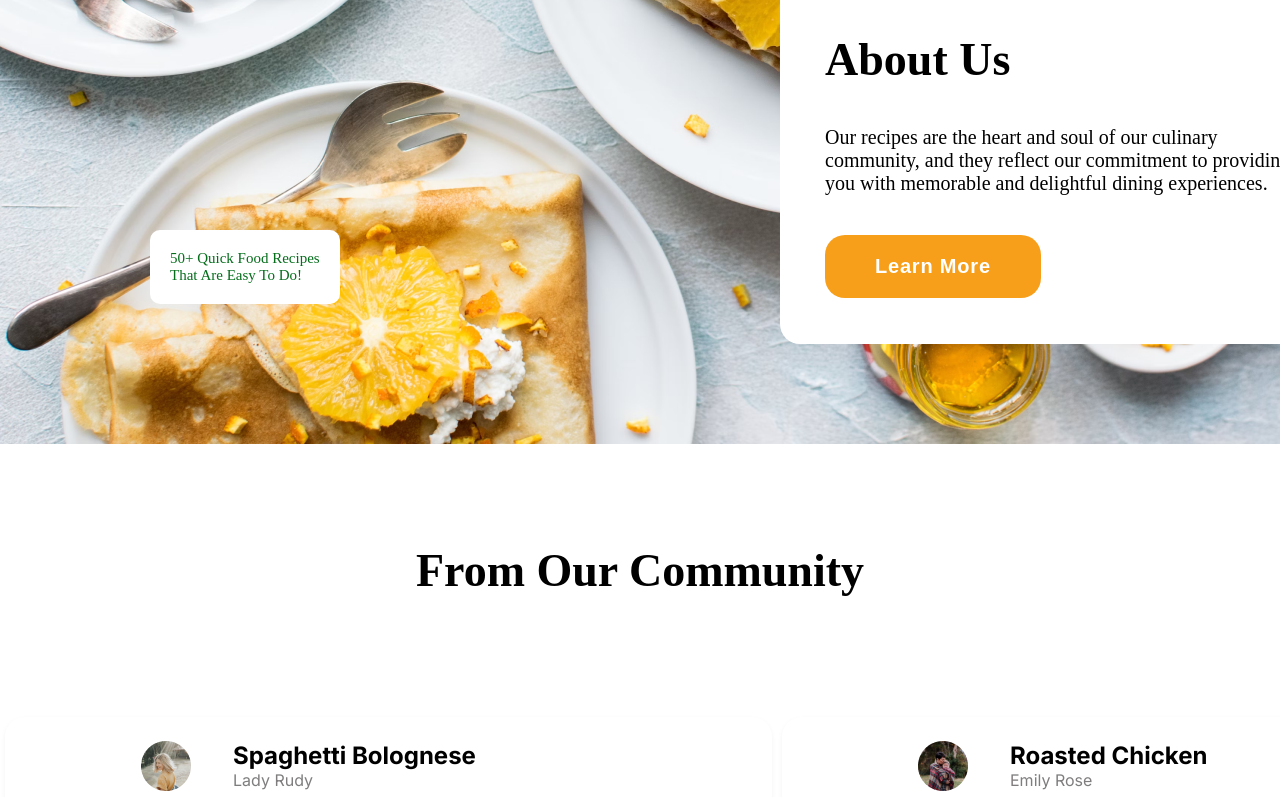
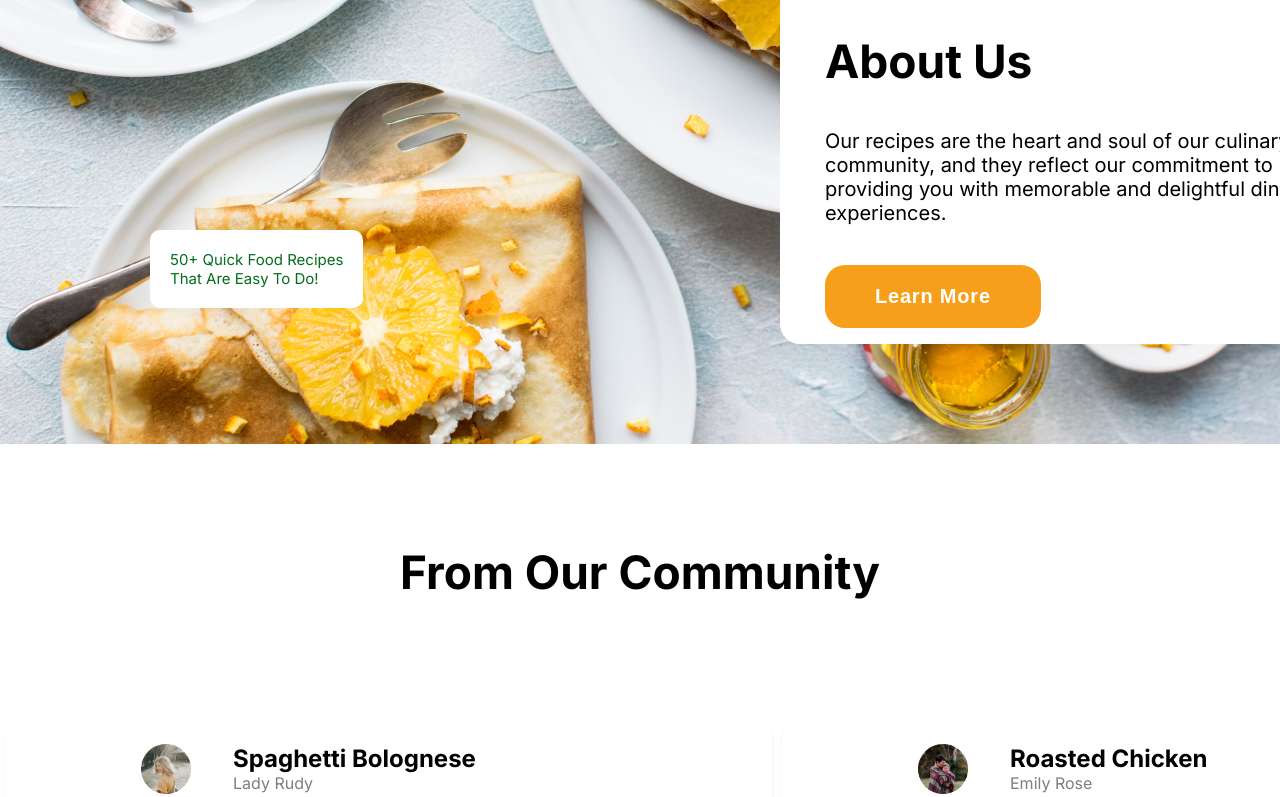
Before and after one commit to Chloedj/react-recipe-app, a React (Create React App) app in the folder recipe-app/: page / in a window 1280 px wide. Shown: the part 2274-3071 px from the top of the page. Built offline with nearby package versions, Linux system fonts and the light colour scheme.

Commit message:
Fixed title fonts

```diff
--- a/recipe-app/src/containers/about/about.css
+++ b/recipe-app/src/containers/about/about.css
@@ -10,6 +10,7 @@
     justify-content: center;
     align-items: center;
     position: relative;
+    font-family: var(--font-family);
 }
 
 .about__container-content {
--- a/recipe-app/src/containers/community/community.css
+++ b/recipe-app/src/containers/community/community.css
@@ -7,6 +7,7 @@
     font-size: 46px;
     text-align: center;
     margin-bottom: 70px;
+    font-family: var(--font-family);
 
     }
 
```
